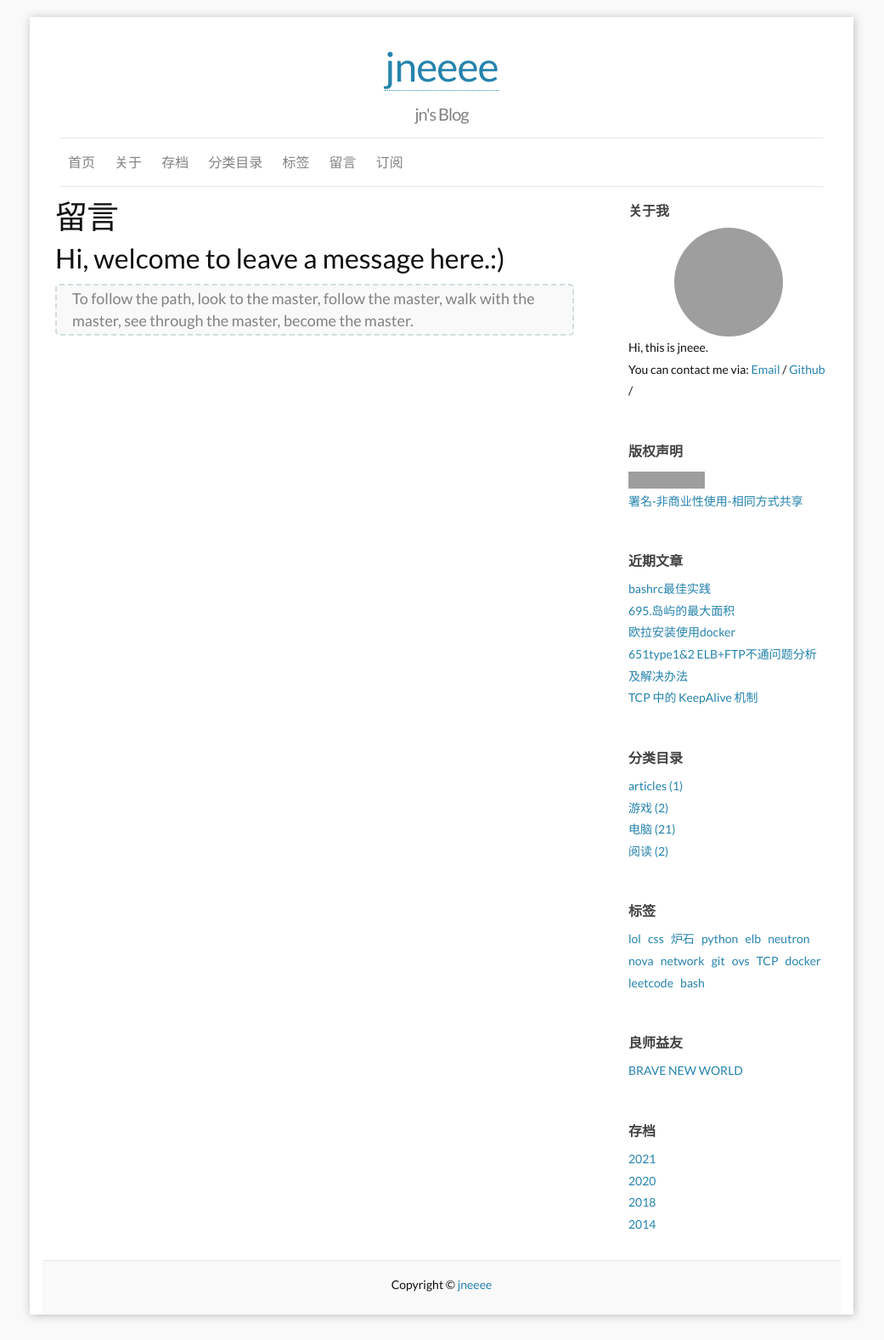
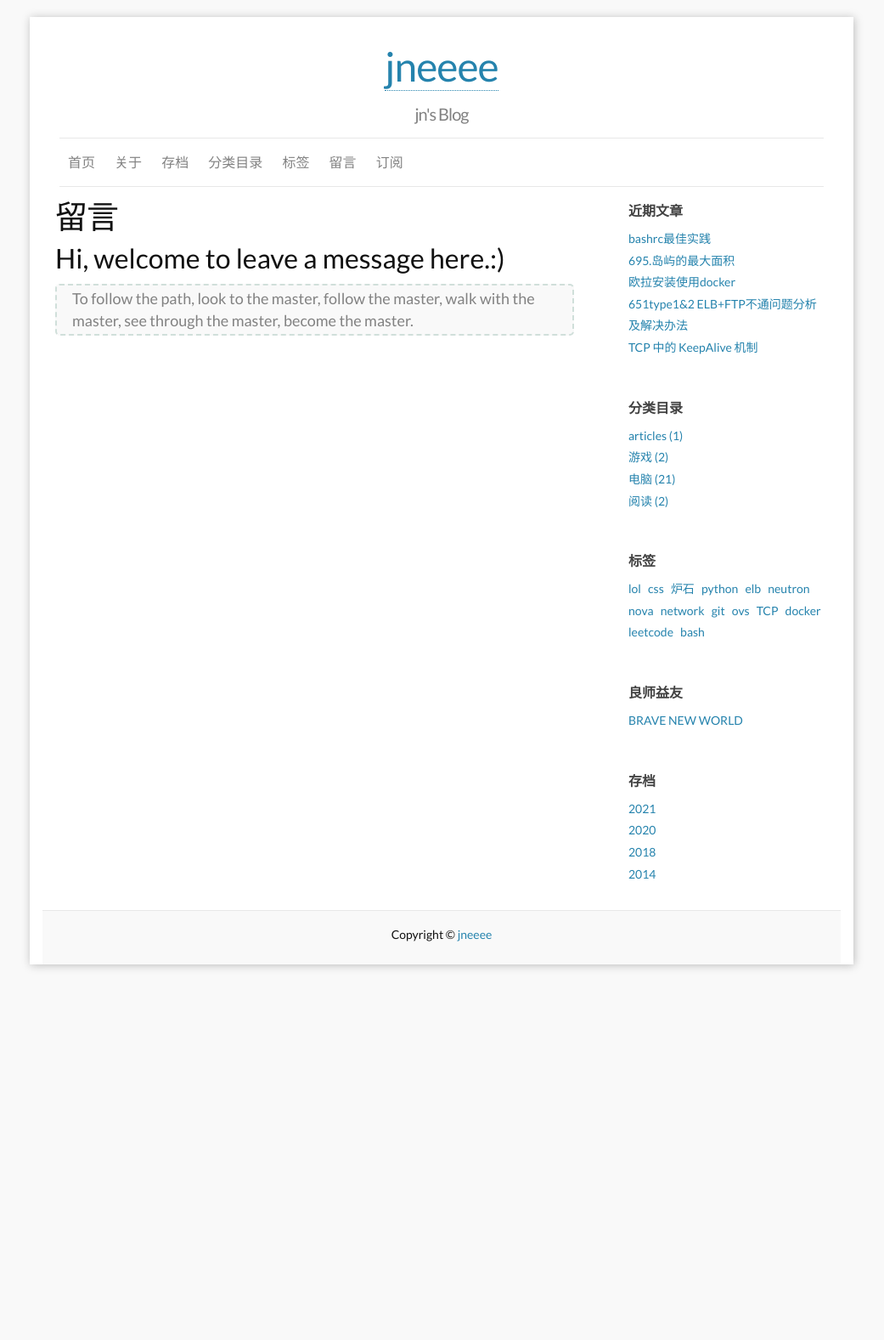
Before and after one commit to jneeee/jneeee.github.io, a Jekyll site: the page built from f_guestbook.md, in a window 1280 px wide. Shown: the whole page at 85% size, without its empty margins (120-1161 px from the left). Built offline with Jekyll 4.4.1, drawn with Linux system fonts in a browser that asks for light colours; comment, search, counter and statistics services are not loaded; after the commit the page ends 1165 px from its top, so only the background shows below that; grey boxes are pictures that could not be loaded.

Commit message:
打开速度优化
1. 删掉加载不出的组件；
2. 删掉meta搜索优化；
3. 首页装修中...

```diff
--- a/_includes/Aboutme.html
+++ /dev/null
@@ -1,20 +0,0 @@
-<div class="sidebar-module about">
-  <h4>{{ site.locales[site.default_locale].Aboutme }}</h4>
-  <img title="{{site.author}}" src="{{site.aboutme_photo}}" alt="{{site.author}}"/>
-  <span>{{site.aboutme}}</span>
-  <br />
-
-  {% if site.ShowContactInfo == "True" %}
-
-  You can contact me via:
-
-  {% if site.email != empty %}
-  <a href="mailto:{{site.email}}" title="mailto: {{site.email}}">Email</a> /
-  {% endif %}
-  {% if site.github_username != empty %}
-  <a href="https://github.com/{{site.github_username}}" title="GithubID: {{site.github_username}}">Github</a> /
-  {% endif %}
-
-  {% endif %}
-
-</div>
--- a/_includes/Copyright_Notice.html
+++ /dev/null
@@ -1,22 +0,0 @@
-<div class="sidebar-module"> <!-- sidebar-module-inset">-->
-  <h4>{{ site.locales[site.default_locale].Copyright_Notice }}</h4>
-
-  {% if site.default_locale == "cn" %}
-
-  <a href="http://creativecommons.org/licenses/by-nc-sa/3.0/deed.zh">
-    <img src="http://i.creativecommons.org/l/by-nc-sa/3.0/88x31.png">
-  </a>
-  <br />
-  <a href="http://creativecommons.org/licenses/by-nc-sa/3.0/deed.zh">署名-非商业性使用-相同方式共享</a>
-
-  {% else %}
-
-  <a href="http://creativecommons.org/licenses/by-nc-sa/3.0/">
-    <img src="http://i.creativecommons.org/l/by-nc-sa/3.0/88x31.png">
-  </a>
-  <br />
-  <a href="http://creativecommons.org/licenses/by-nc-sa/3.0/">Attribution-NonCommercial-ShareAlike</a>
-
-  {% endif %}
-
-</div>
--- a/_includes/head.html
+++ b/_includes/head.html
@@ -10,12 +10,6 @@
 <meta property="og:url" content="{{ page.url | replace:'index.html','' | prepend: site.url }}">
 <meta property="og:site_name" content="{{ site.title }}">
 <meta property="og:locale" content="{{ site.locale }}">
-<meta name="twitter:card" content="summary">
-<meta name="twitter:site" content="@{{ site.twitter_username }}">
-<meta name="twitter:creator" content="@{{ site.twitter_username }}">
-<meta name="twitter:title" content="{% if page.title %}{{ page.title }}{% else %}{{ site.title }}{% endif %}">
-<meta name="twitter:description" content="{% if page.excerpt %}{{ page.excerpt | strip_html | strip_newlines | truncate: 160 }}{% else %}{{ site.description }}{% endif %}">
-<meta name="twitter:url" content="{{ page.url | replace:'index.html','' | prepend: site.url }}">
 
 <meta name="keywords" content="{{ site.keywords }}">
 
--- a/_includes/sidebar.html
+++ b/_includes/sidebar.html
@@ -1,6 +1,4 @@
 <div class="col-sm-2">
-{% include Aboutme.html %}
-{% include Copyright_Notice.html %}
 {% include Recent_Posts.html %}
 {% include Categories.html %}
 {% include Tags.html %}
```
Also changed, not shown: index.html (+7 -1 lines).
